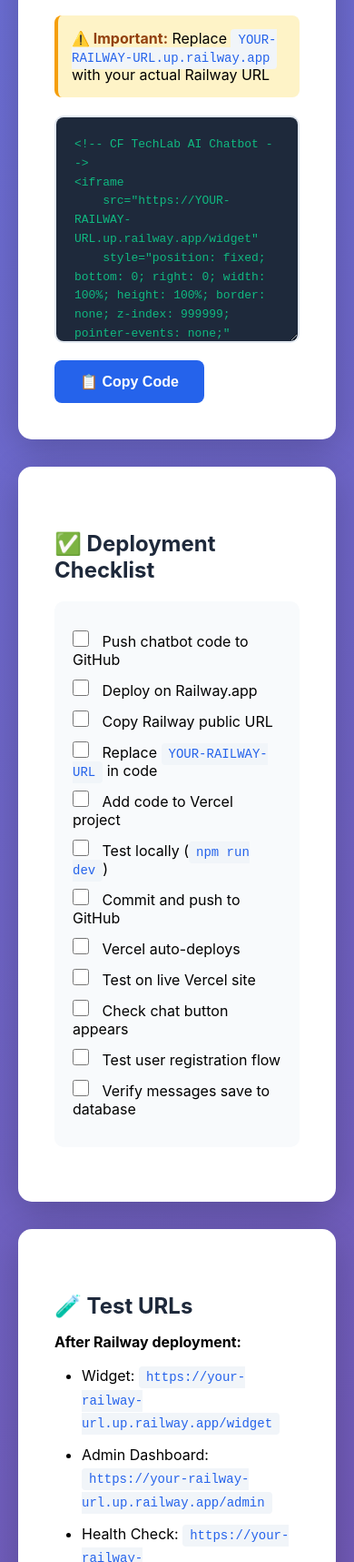
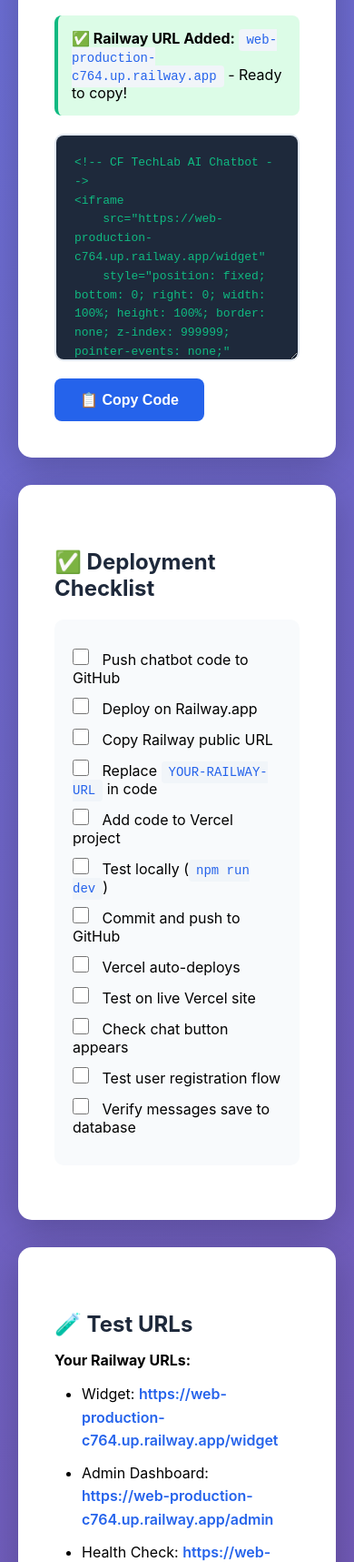
Before and after one commit to hcsarker/cf_techlab_bot, a plain HTML site: page VERCEL_EMBED.html in a window 390 px wide. Shown: the part 1747-3464 px from the top of the page at 91% size. Drawn offline with Linux system fonts and the light colour scheme.

```diff
--- a/VERCEL_EMBED.html
+++ b/VERCEL_EMBED.html
@@ -280,13 +280,13 @@
                 <h3>For HTML/Static Sites</h3>
                 <p>Add this code before <code>&lt;/body&gt;</code> tag:</p>
 
-                <div class="note">
-                    <strong>⚠️ Important:</strong> Replace <code>YOUR-RAILWAY-URL.up.railway.app</code> with your actual Railway URL
+                <div class="success">
+                    <strong>✅ Railway URL Added:</strong> <code>web-production-c764.up.railway.app</code> - Ready to copy!
                 </div>
 
                 <textarea id="html-code" readonly><!-- CF TechLab AI Chatbot -->
 <iframe
-    src="https://YOUR-RAILWAY-URL.up.railway.app/widget"
+    src="https://web-production-c764.up.railway.app/widget"
     style="position: fixed; bottom: 0; right: 0; width: 100%; height: 100%; border: none; z-index: 999999; pointer-events: none;"
     id="cf-chatbot-iframe">
 </iframe>
@@ -345,7 +345,7 @@
   return (
     <iframe
       id="cf-chatbot-iframe"
-      src="https://YOUR-RAILWAY-URL.up.railway.app/widget"
+      src="https://web-production-c764.up.railway.app/widget"
       style={{
         position: 'fixed',
         bottom: 0,
@@ -415,7 +415,7 @@
   return (
     <iframe
       id="cf-chatbot-iframe"
-      src="https://YOUR-RAILWAY-URL.up.railway.app/widget"
+      src="https://web-production-c764.up.railway.app/widget"
       style={{
         position: 'fixed',
         bottom: 0,
@@ -481,11 +481,11 @@
         <div class="card">
             <h2>🧪 Test URLs</h2>
 
-            <p><strong>After Railway deployment:</strong></p>
+            <p><strong>Your Railway URLs:</strong></p>
             <ul>
-                <li>Widget: <code>https://your-railway-url.up.railway.app/widget</code></li>
-                <li>Admin Dashboard: <code>https://your-railway-url.up.railway.app/admin</code></li>
-                <li>Health Check: <code>https://your-railway-url.up.railway.app/health</code></li>
+                <li>Widget: <a href="https://web-production-c764.up.railway.app/widget" target="_blank">https://web-production-c764.up.railway.app/widget</a></li>
+                <li>Admin Dashboard: <a href="https://web-production-c764.up.railway.app/admin" target="_blank">https://web-production-c764.up.railway.app/admin</a></li>
+                <li>Health Check: <a href="https://web-production-c764.up.railway.app/health" target="_blank">https://web-production-c764.up.railway.app/health</a></li>
             </ul>
 
             <p><strong>Your Vercel website:</strong></p>
```
Also changed, not shown: static/widget.html (+14 -1 lines), 1 other file.
